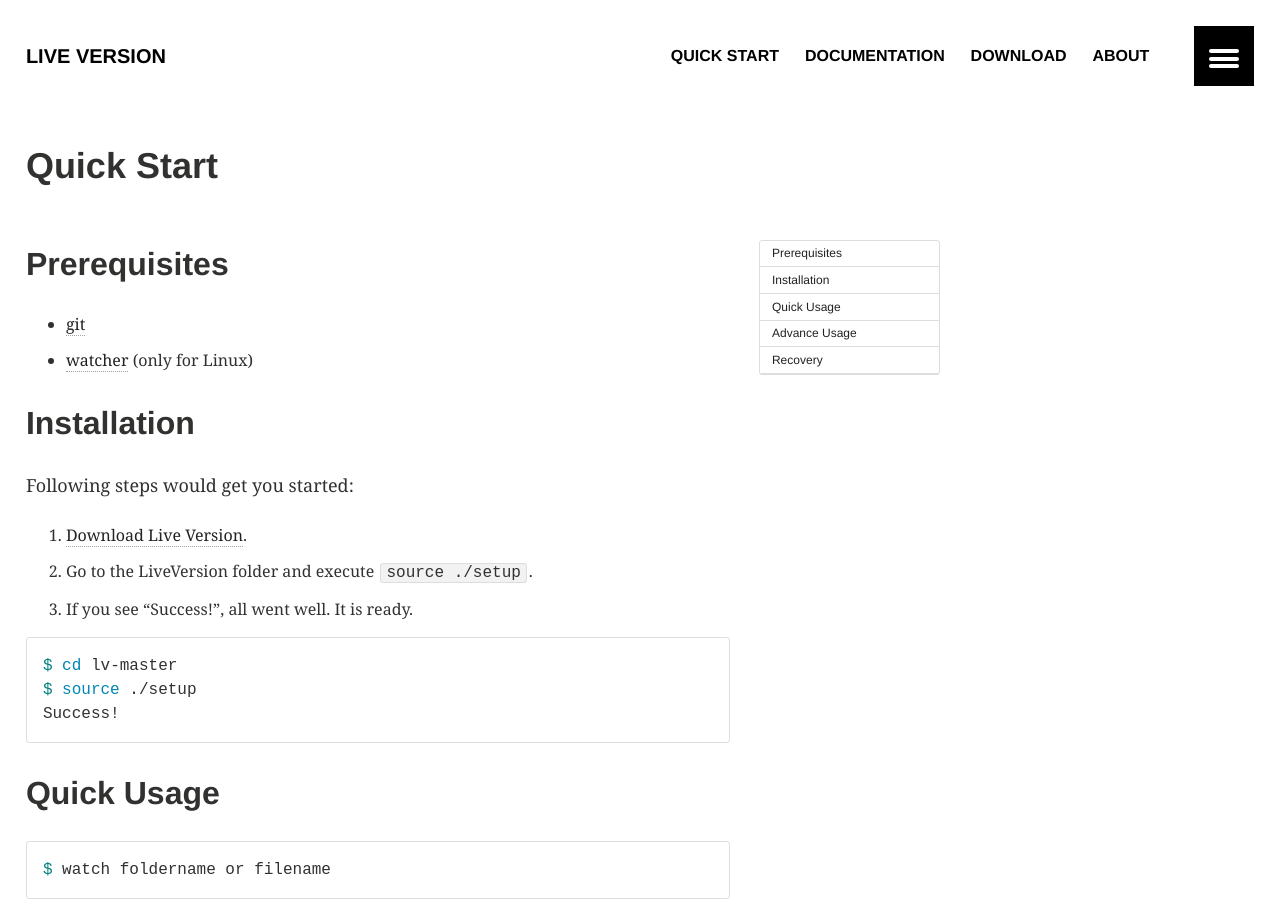
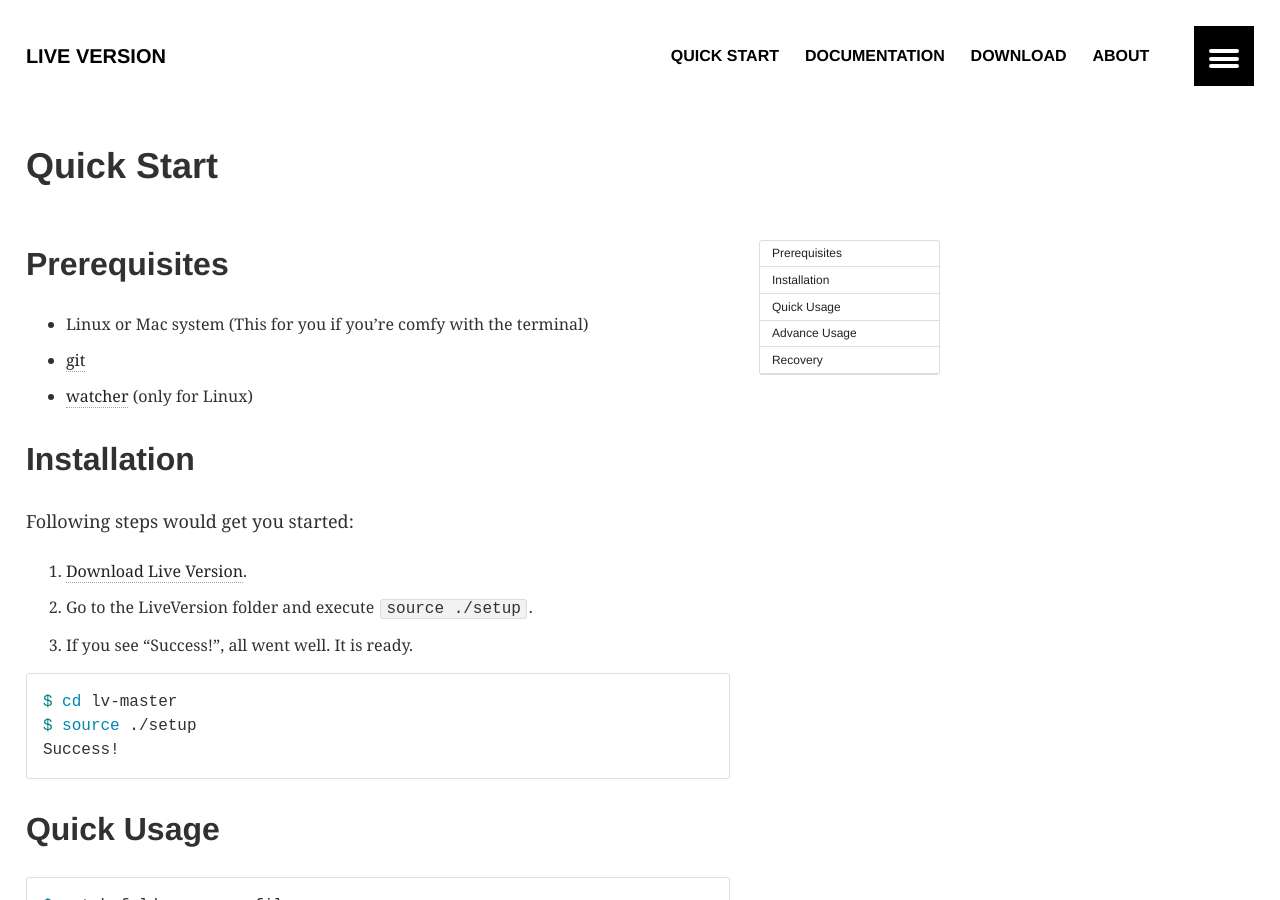
Before and after one commit to anupam-arohi/lv, a Jekyll site: the page built from quick-start/index.md, in a window 1280 px wide and 900 px high. Built offline with Jekyll 4.4.1, drawn with Linux system fonts in a browser that asks for light colours.

Commit message:
Adding a prerequisite

```diff
--- a/quick-start/index.md
+++ b/quick-start/index.md
@@ -14,6 +14,7 @@ share: false
 ---
 
 ## Prerequisites
+- Linux or Mac system (This for you if you're comfy with the terminal)
 - [git](http://goo.gl/8O8hz)
 - [watcher](https://github.com/gregghz/Watcher) (only for Linux)
 
```
